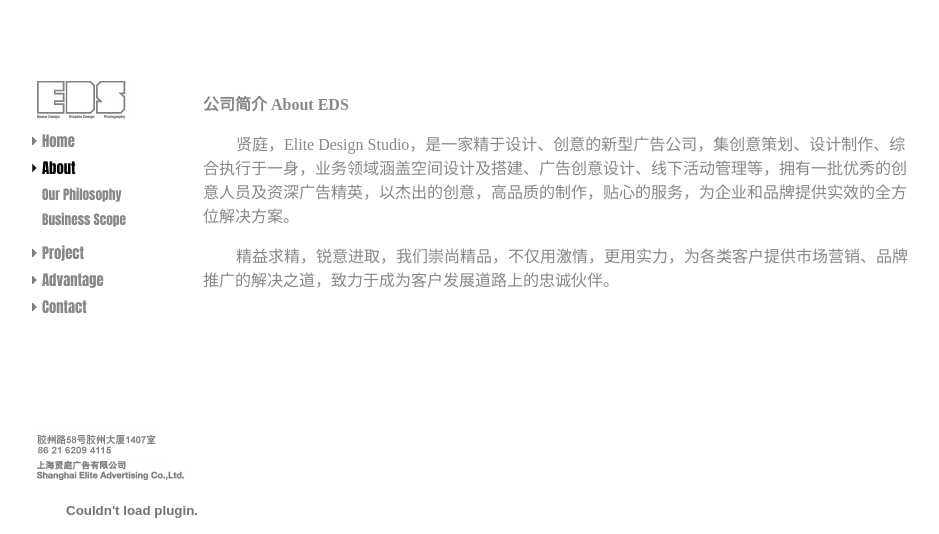
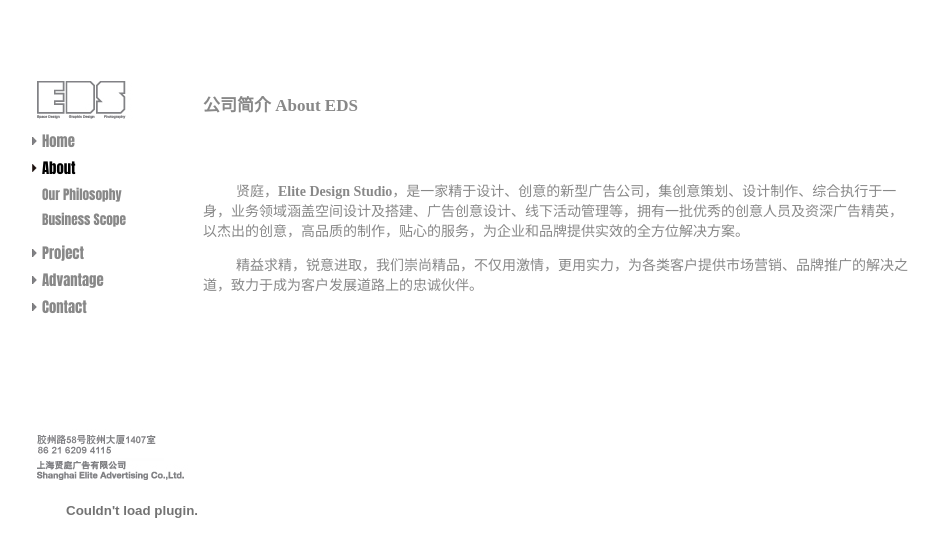
Before and after one commit to amoro119/EDS, a PHP site: page /about.htm in a window 1280 px wide. Shown: the top 534 px of the page, without its empty margins (185-1124 px from the left). Run offline with PHP 8.4, Linux system fonts and the light colour scheme.

Commit message:
修改細節
Signed-off-by: Haro <eric@xtunes.cc>

```diff
--- a/about.htm
+++ b/about.htm
@@ -23,7 +23,7 @@
 		</div>
 		<div id="content">
 			<h1>公司简介 About EDS</h1>
-			<p>贤庭，Elite Design Studio，是一家精于设计、创意的新型广告公司，集创意策划、设计制作、综合执行于一身，业务领域涵盖空间设计及搭建、广告创意设计、线下活动管理等，拥有一批优秀的创意人员及资深广告精英，以杰出的创意，高品质的制作，贴心的服务，为企业和品牌提供实效的全方位解决方案。 </p>
+			<p>贤庭，<b>Elite Design Studio</b>，是一家精于设计、创意的新型广告公司，集创意策划、设计制作、综合执行于一身，业务领域涵盖空间设计及搭建、广告创意设计、线下活动管理等，拥有一批优秀的创意人员及资深广告精英，以杰出的创意，高品质的制作，贴心的服务，为企业和品牌提供实效的全方位解决方案。 </p>
 			<p>精益求精，锐意进取，我们崇尚精品，不仅用激情，更用实力，为各类客户提供市场营销、品牌推广的解决之道，致力于成为客户发展道路上的忠诚伙伴。</p>
 		</div>
 						<div class="clear">
--- a/advantage.htm
+++ b/advantage.htm
@@ -18,7 +18,7 @@
 			</ul>
 		</div>
 		<div id="content">
-
+			<img src="images/advantage.jpg" />
 		</div>
 						<div class="clear">
 		</div>
--- a/philosophy.htm
+++ b/philosophy.htm
@@ -11,7 +11,7 @@
 		<div id="menu">
 			<ul id="list">
 				<li><a href="home.htm">Home</a></li>
-				<li style="background:none; padding-left:0px;"><span class="current">About</span>
+				<li style="background:none; padding-left:0px;"><span class="current"><a href="about.htm">About</span>
 					<ul id="subul">
 						<li class="current">Our Philosophy</li>
 						<li><a href="scope.htm">Business Scope</a></li>
--- a/scope.htm
+++ b/scope.htm
@@ -11,7 +11,7 @@
 		<div id="menu">
 			<ul id="list">
 				<li><a href="home.htm">Home</a></li>
-				<li style="background:none; padding-left:0px;"><span class="current">About</span>
+				<li style="background:none; padding-left:0px;"><span class="current"><a href="about.htm">About</a></span>
 					<ul id="subul">
 						<li><a href="philosophy.htm">Our Philosophy</a></li>
 						<li class="current">Business Scope</li>
--- a/style.css
+++ b/style.css
@@ -13,7 +13,7 @@
 #subul2{margin:0px;padding:0 0 0 0;width:130px;font-size:9pt}
 #subul2 li{background:none;margin-top:2px}
 #content{float:left;width:710px;height:400px;background:#fff;color:#888;}
-#content h1{font-family:simhei;font-size:12pt;}
-#content p{text-indent:33px;font-family:simhei;}
+#content h1{font-family:simhei;font-size:17px;padding-bottom:50px;}
+#content p{text-indent:33px;font-family:simhei;font-size:14px;}
 #bgplayer{margin-left:35px;margin-top:20px}
 .clear{clear:both;}
```
Also changed, not shown: images/advantage.jpg (added), images/map.jpg.
